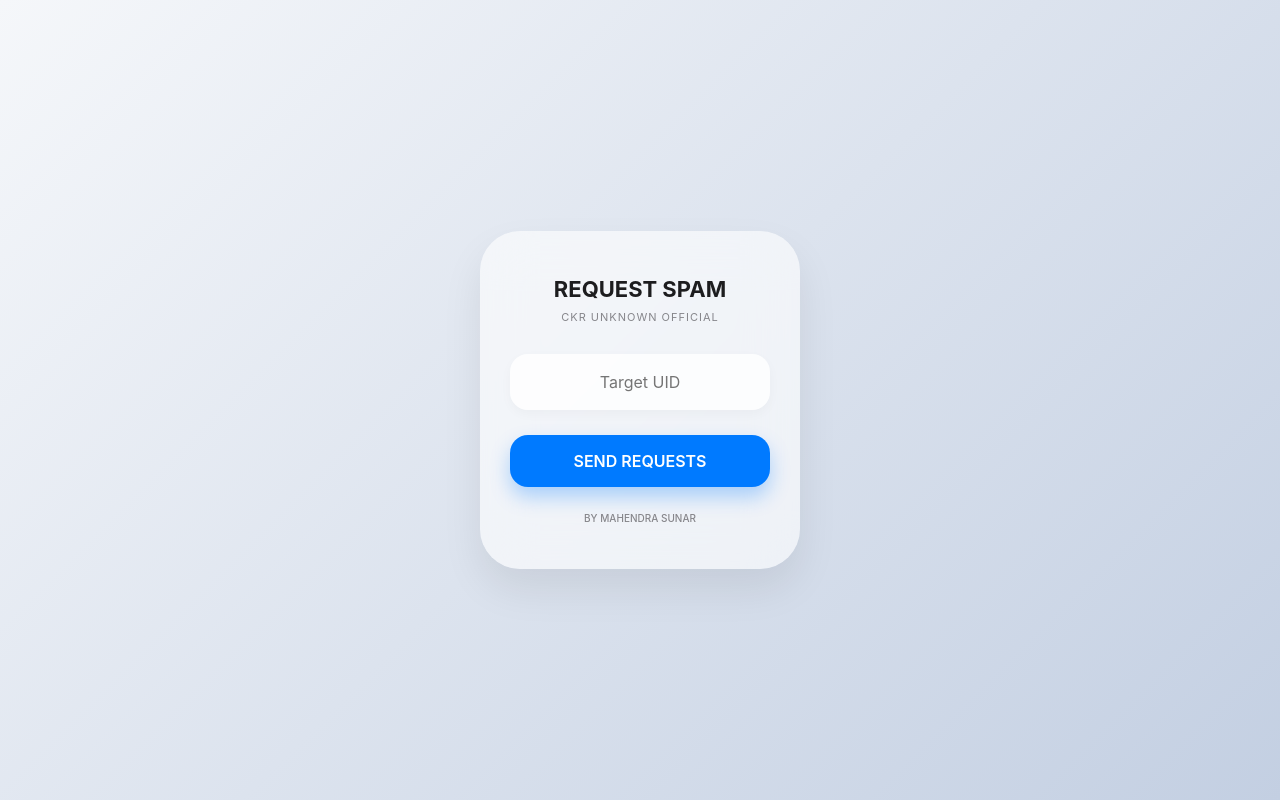
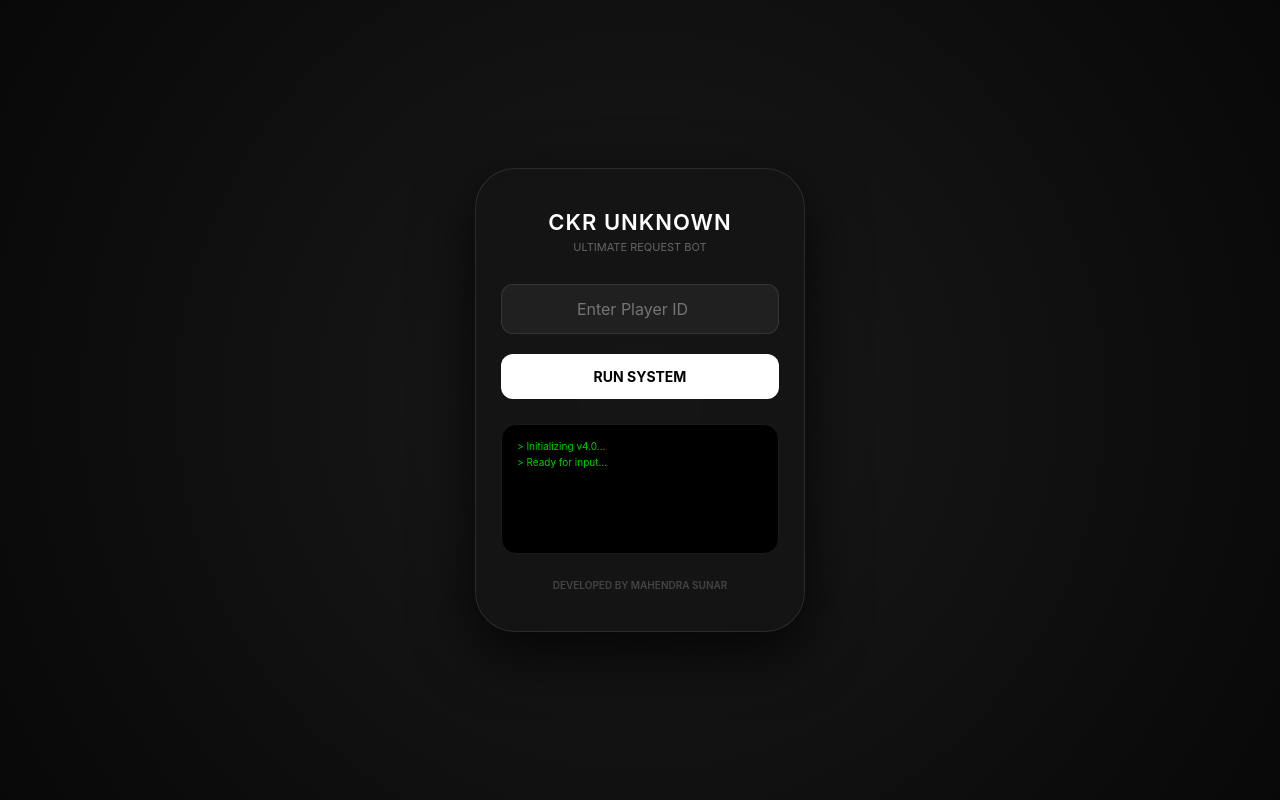
Before and after one commit to CKR11111/Ff-friend-spam-web, a Flask app: page / in a window 1280 px wide. Run offline with Flask 3, Linux system fonts and the light colour scheme; some libraries are stand-ins or nearby versions.

Commit message:
Add files via upload

```diff
--- a/templates/index.html
+++ b/templates/index.html
@@ -3,75 +3,162 @@
 <head>
     <meta charset="UTF-8">
     <meta name="viewport" content="width=device-width, initial-scale=1.0, maximum-scale=1.0, user-scalable=no">
-    <title>CKR REQUEST SPAM</title>
+    <title>CKR PRO - DARK EDITION</title>
     <script src="https://cdn.jsdelivr.net/npm/sweetalert2@11"></script>
     <style>
+        :root {
+            --bg-color: #080808;
+            --card-bg: rgba(20, 20, 20, 0.8);
+            --accent: #ffffff; /* Premium White on Black */
+            --glass-border: rgba(255, 255, 255, 0.1);
+        }
+
         * { margin: 0; padding: 0; box-sizing: border-box; font-family: -apple-system, sans-serif; }
+
         body {
-            background: linear-gradient(135deg, #f5f7fa 0%, #c3cfe2 100%);
-            height: 100vh; display: flex; align-items: center; justify-content: center;
+            background-color: var(--bg-color);
+            background-image: radial-gradient(circle at 50% 50%, #1a1a1a 0%, #080808 100%);
+            height: 100vh;
+            display: flex;
+            align-items: center;
+            justify-content: center;
+            color: #fff;
         }
-        .container {
-            background: rgba(255, 255, 255, 0.6);
-            backdrop-filter: blur(25px); -webkit-backdrop-filter: blur(25px);
-            width: 320px; padding: 45px 30px; border-radius: 40px;
-            border: none; box-shadow: 0 20px 40px rgba(0,0,0,0.08); text-align: center;
+
+        .iphone-container {
+            background: var(--card-bg);
+            backdrop-filter: blur(20px);
+            -webkit-backdrop-filter: blur(20px);
+            width: 330px;
+            padding: 40px 25px;
+            border-radius: 40px;
+            border: 1px solid var(--glass-border);
+            box-shadow: 0 20px 60px rgba(0,0,0,0.8);
+            text-align: center;
         }
-        h2 { font-size: 22px; font-weight: 700; color: #1d1d1f; margin-bottom: 8px; }
-        p { font-size: 11px; color: #86868b; margin-bottom: 30px; letter-spacing: 1px; }
-        .input-box {
-            width: 100%; padding: 18px; border-radius: 18px; border: none;
-            background: rgba(255, 255, 255, 0.8); font-size: 16px; outline: none;
-            text-align: center; margin-bottom: 25px; box-shadow: 0 4px 12px rgba(0,0,0,0.03);
+
+        h1 { font-size: 22px; font-weight: 600; margin-bottom: 5px; letter-spacing: 1px; }
+        .sub-text { font-size: 11px; color: #666; text-transform: uppercase; margin-bottom: 30px; }
+
+        input {
+            width: 100%;
+            padding: 14px;
+            background: rgba(255,255,255,0.05);
+            border: 1px solid var(--glass-border);
+            border-radius: 12px;
+            color: #fff;
+            font-size: 16px;
+            text-align: center;
+            margin-bottom: 20px;
+            outline: none;
+            transition: 0.3s;
         }
-        .send-btn {
-            width: 100%; padding: 16px; border-radius: 18px; border: none;
-            background: #007AFF; color: #fff; font-size: 16px; font-weight: 600;
-            cursor: pointer; box-shadow: 0 10px 20px rgba(0,122,255,0.3); transition: 0.3s;
+
+        input:focus { border-color: #444; background: rgba(255,255,255,0.1); }
+
+        button {
+            width: 100%;
+            padding: 14px;
+            background: #fff;
+            color: #000;
+            border: none;
+            border-radius: 12px;
+            font-weight: 700;
+            font-size: 14px;
+            cursor: pointer;
+            transition: 0.3s;
         }
-        .send-btn:active { transform: scale(0.96); opacity: 0.9; }
-        .footer { margin-top: 25px; font-size: 10px; color: #86868b; font-weight: 500; }
+
+        button:active { transform: scale(0.97); }
+
+        /* MINIMAL TERMINAL */
+        .terminal {
+            margin-top: 25px;
+            background: #000;
+            border-radius: 15px;
+            padding: 15px;
+            height: 130px;
+            border: 1px solid #1a1a1a;
+            font-family: 'Courier New', Courier, monospace;
+            overflow: hidden;
+        }
+
+        .term-line {
+            font-size: 10px;
+            color: #00ff00;
+            text-align: left;
+            margin-bottom: 4px;
+            opacity: 0.8;
+        }
+
+        .footer { margin-top: 25px; font-size: 10px; color: #444; font-weight: 600; }
     </style>
 </head>
 <body>
-    <div class="container">
-        <h2>REQUEST SPAM</h2>
-        <p>CKR UNKNOWN OFFICIAL</p>
-        <input type="text" id="target_uid" class="input-box" placeholder="Target UID" autocomplete="off">
-        <button id="mainBtn" class="send-btn" onclick="startSpam()">SEND REQUESTS</button>
-        <div class="footer">BY MAHENDRA SUNAR</div>
+
+    <div class="iphone-container">
+        <h1>CKR UNKNOWN</h1>
+        <div class="sub-text">Ultimate Request Bot</div>
+
+        <input type="number" id="target_id" placeholder="Enter Player ID">
+        <button id="btn" onclick="startAction()">RUN SYSTEM</button>
+
+        <div class="terminal" id="term">
+            <div class="term-line">> Initializing v4.0...</div>
+            <div class="term-line">> Ready for input...</div>
+        </div>
+
+        <div class="footer">DEVELOPED BY MAHENDRA SUNAR</div>
     </div>
 
     <script>
-        async function startSpam() {
-            const uid = document.getElementById('target_uid').value;
-            const btn = document.getElementById('mainBtn');
-            if(!uid) return Swal.fire({ icon: 'warning', title: 'Empty UID', text: 'Please enter target UID' });
+        function addLog(text) {
+            const term = document.getElementById('term');
+            const div = document.createElement('div');
+            div.className = 'term-line';
+            div.innerHTML = `> ${text}`;
+            term.prepend(div);
+            if(term.childNodes.length > 7) term.lastChild.remove();
+        }
 
-            btn.disabled = true; btn.innerText = "Starting...";
+        async function startAction() {
+            const tid = document.getElementById('target_id').value;
+            const btn = document.getElementById('btn');
+
+            if(!tid) return Swal.fire({icon: 'info', title: 'Wait', text: 'Enter target ID', background: '#111', color: '#fff'});
+
+            btn.disabled = true;
+            btn.innerText = "RUNNING...";
+            addLog(`Target: ${tid} confirmed.`);
+            addLog(`Injecting requests...`);
 
             try {
-                const response = await fetch(window.location.origin + '/spam', {
+                const res = await fetch('/spam', {
                     method: 'POST',
-                    headers: { 'Content-Type': 'application/json' },
-                    body: JSON.stringify({ target: uid })
+                    headers: {'Content-Type': 'application/json'},
+                    body: JSON.stringify({target: tid})
                 });
-                const result = await response.json();
+                const data = await res.json();
 
-                if (response.ok) {
+                if(res.ok) {
+                    addLog(`Successfully queued ${data.total} IDs.`);
                     Swal.fire({
                         icon: 'success',
-                        title: 'Process Started!',
-                        text: `Request spam started for ${result.total} accounts in background.`,
-                        confirmButtonColor: '#007AFF'
+                        title: 'SUCCESS',
+                        text: 'Process started in terminal mode.',
+                        background: '#111',
+                        color: '#fff',
+                        showConfirmButton: false,
+                        timer: 1500
                     });
                 } else {
-                    Swal.fire({ icon: 'error', title: 'Error', text: result.error });
+                    addLog(`Error: ${data.error}`);
                 }
-            } catch (err) {
-                Swal.fire({ icon: 'error', title: 'Failed', text: 'Server is waking up, wait 10s and try again.' });
+            } catch (e) {
+                addLog(`Connection error!`);
             } finally {
-                btn.disabled = false; btn.innerText = "SEND REQUESTS";
+                btn.disabled = false;
+                btn.innerText = "RUN SYSTEM";
             }
         }
     </script>
```
